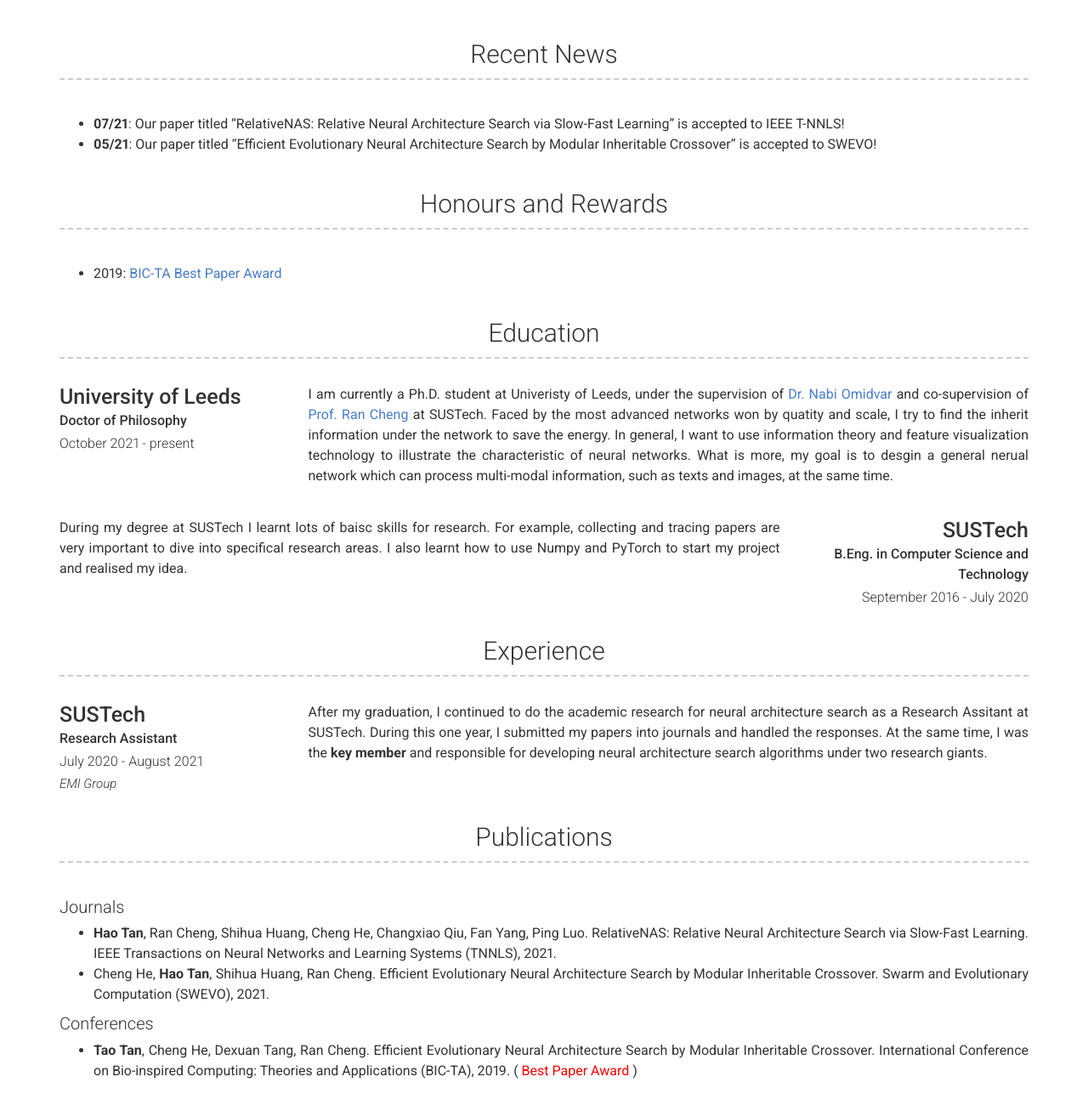
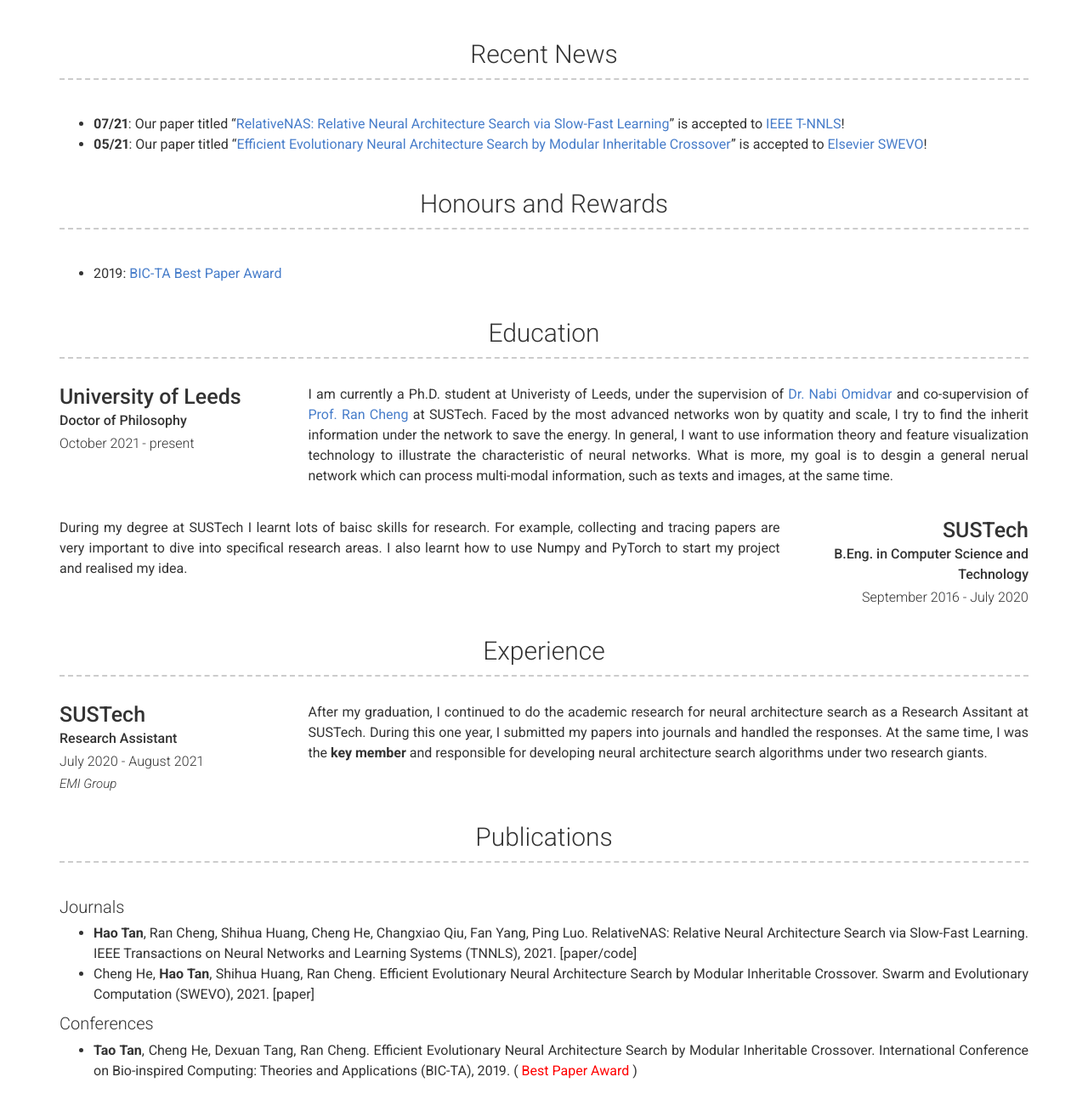
Before and after one commit to haotan1998/haotan1998.github.io, a Jekyll site: the page built from index.md, in a window 1280 px wide and 1400 px high, scrolled down 383 px, cut to the strip 100-1400 px from the top of the window. Shown: the whole strip at 85% size. Built offline with Jekyll 4.4.1, drawn with Linux system fonts in a browser that asks for light colours; nearby versions of some CDN libraries.

Commit message:
Update _config.yml

```diff
--- a/_config.yml
+++ b/_config.yml
@@ -50,8 +50,8 @@ content:
   - title: Recent News
     layout: text
     content: | # this will include new lines to allow paragraphs
-      - **07/21**: Our paper titled "RelativeNAS: Relative Neural Architecture Search via Slow-Fast Learning" is accepted to IEEE T-NNLS!
-      - **05/21**: Our paper titled "Efficient Evolutionary Neural Architecture Search by Modular Inheritable Crossover" is accepted to SWEVO!
+      - **07/21**: Our paper titled "[RelativeNAS: Relative Neural Architecture Search via Slow-Fast Learning](https://arxiv.org/pdf/2009.06193)" is accepted to [IEEE T-NNLS](https://ieeexplore.ieee.org/document/9488309)!
+      - **05/21**: Our paper titled "[Efficient Evolutionary Neural Architecture Search by Modular Inheritable Crossover](https://www.sciencedirect.com/science/article/pii/S2210650221000559)" is accepted to [Elsevier SWEVO](https://www.journals.elsevier.com/swarm-and-evolutionary-computation)!
   - title: Honours and Rewards
     layout: text
     content: | # this will include new lines to allow paragraphs
@@ -95,10 +95,10 @@ content:
       ## Journals
       - **Hao Tan**, Ran Cheng, Shihua Huang, Cheng He, Changxiao Qiu, Fan Yang, Ping Luo.
       RelativeNAS: Relative Neural Architecture Search via Slow-Fast Learning.
-      IEEE Transactions on Neural Networks and Learning Systems (TNNLS), 2021.
+      IEEE Transactions on Neural Networks and Learning Systems (TNNLS), 2021. [paper/code]
       - Cheng He, **Hao Tan**, Shihua Huang, Ran Cheng.
       Efficient Evolutionary Neural Architecture Search by Modular Inheritable Crossover.
-      Swarm and Evolutionary Computation (SWEVO), 2021.
+      Swarm and Evolutionary Computation (SWEVO), 2021. [paper]
 
       ## Conferences
       - **Tao Tan**, Cheng He, Dexuan Tang, Ran Cheng.
```
